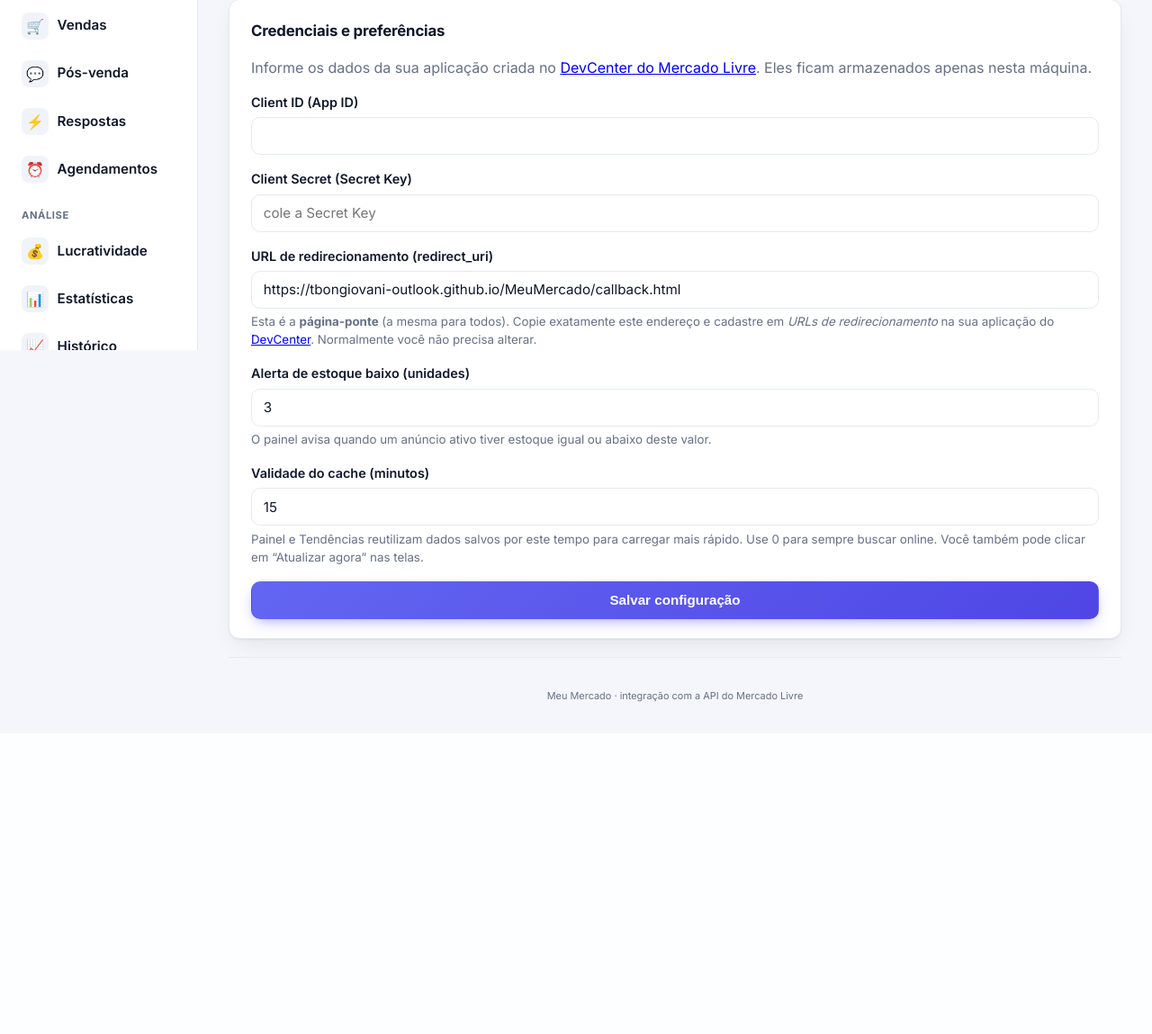
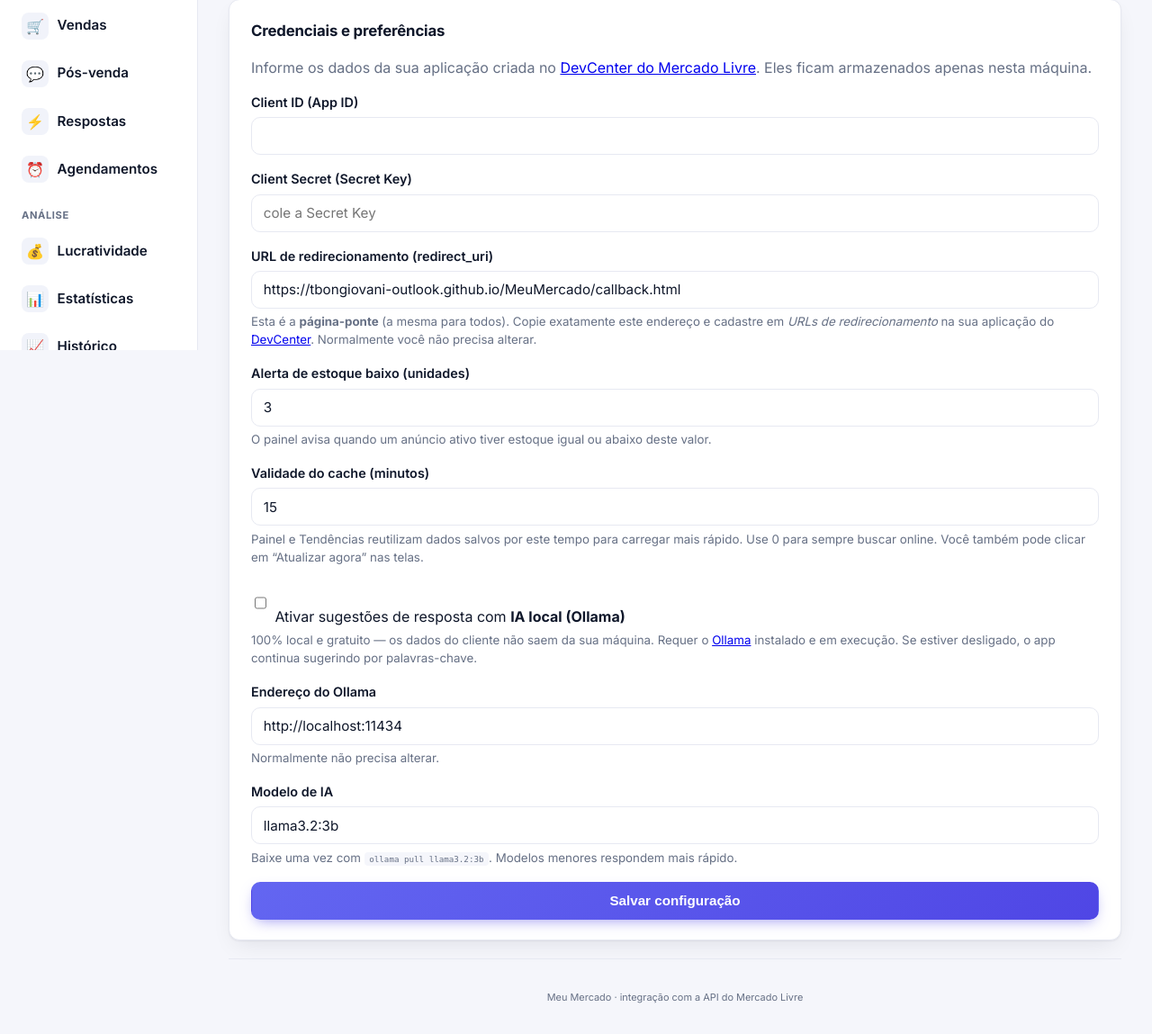
Before and after one commit to tbongiovani-outlook/MeuMercado, a FastAPI app: page /configuracao in a window 1280 px wide. Shown: the part 411-1560 px from the top of the page at 90% size. Before the commit the page ends 1191 px from the top, so only its background shows below. Run offline with FastAPI, Linux system fonts and the light colour scheme; the visitor is signed in with stand-in values (Sample User, id 1); data that the repository does not hold is empty; parts of the project's set-up code (start-up, migrations or seed data) failed here and were passed over.

Commit message:
feat: sugestao de resposta com IA local (Ollama) + toggle em Configuracao
Integracao opcional com Ollama (local, gratuito, offline) para sugerir respostas no pos-venda, caixa de entrada e mensagens. Botao sob demanda com fallback para a heuristica de palavras-chave. Toggle liga/desliga + endpoint e modelo na tela de Configuracao. Instalacao silenciosa opcional do Ollama nos instaladores (MM_COM_IA=1). Cobertura: app/ia.py 100%, total 82%.

```diff
--- /dev/null
+++ b/app/ia.py
@@ -0,0 +1,83 @@
+"""Integração opcional de IA local (Ollama) para sugerir respostas.
+
+Conversa com um servidor Ollama local via HTTP (padrão ``http://localhost:11434``)
+usando o ``httpx`` que já é dependência do projeto — nenhuma lib nova. Tudo degrada
+com segurança: se a integração estiver desligada nas configurações ou o Ollama não
+estiver rodando, as funções retornam vazio/``False`` sem lançar exceção.
+
+Multiplataforma (Windows/macOS) e 100% local: os dados do cliente não saem da máquina.
+"""
+
+import logging
+
+import httpx
+
+from . import database
+
+logger = logging.getLogger("meu_mercado")
+
+DEFAULT_ENDPOINT = "http://localhost:11434"
+DEFAULT_MODELO = "llama3.2:3b"
+
+_SYSTEM = (
+    "Você é um vendedor do Mercado Livre respondendo a um cliente em português do "
+    "Brasil. Escreva uma resposta curta, cordial e objetiva à pergunta, sem saudações "
+    "longas e sem prometer o que não pode cumprir. Responda apenas com o texto da "
+    "mensagem, sem aspas."
+)
+
+
+def habilitada() -> bool:
+    """True se o usuário ligou a integração de IA nas configurações."""
+    return (database.get_config("ia_habilitada") or "") == "1"
+
+
+def endpoint() -> str:
+    """Endereço base do Ollama, sem barra final."""
+    return (database.get_config("ia_endpoint") or DEFAULT_ENDPOINT).rstrip("/")
+
+
+def modelo() -> str:
+    """Nome do modelo a usar (ex.: ``llama3.2:3b``)."""
+    return database.get_config("ia_modelo") or DEFAULT_MODELO
+
+
+def disponivel(timeout: float = 1.5) -> bool:
+    """True se a IA está habilitada E o Ollama responde localmente."""
+    if not habilitada():
+        return False
+    try:
+        resp = httpx.get(f"{endpoint()}/api/tags", timeout=timeout)
+        return resp.status_code == 200
+    except Exception:  # noqa: BLE001
+        return False
+
+
+def sugerir_resposta(pergunta: str, contexto: str = "", timeout: float = 30.0) -> str:
+    """Gera uma sugestão de resposta com o modelo local. Retorna '' em falha."""
+    pergunta = (pergunta or "").strip()
+    if not pergunta or not habilitada():
+        return ""
+
+    prompt = f"Pergunta do cliente: {pergunta}\n"
+    if contexto:
+        prompt += f"Contexto do anúncio: {contexto}\n"
+    prompt += "Resposta sugerida:"
+
+    try:
+        resp = httpx.post(
+            f"{endpoint()}/api/generate",
+            json={
+                "model": modelo(),
+                "system": _SYSTEM,
+                "prompt": prompt,
+                "stream": False,
+                "options": {"temperature": 0.3, "num_predict": 200},
+            },
+            timeout=timeout,
+        )
+        resp.raise_for_status()
+        return (resp.json().get("response") or "").strip()
+    except Exception as exc:  # noqa: BLE001
+        logger.warning("Sugestão de IA indisponível: %s", exc)
+        return ""
--- a/app/main.py
+++ b/app/main.py
@@ -20,13 +20,19 @@ from datetime import UTC, datetime, timedelta
 from urllib.parse import urlsplit
 
 from fastapi import FastAPI, File, Form, Request, UploadFile
-from fastapi.responses import FileResponse, PlainTextResponse, RedirectResponse, Response
+from fastapi.responses import (
+    FileResponse,
+    JSONResponse,
+    PlainTextResponse,
+    RedirectResponse,
+    Response,
+)
 from fastapi.staticfiles import StaticFiles
 from fastapi.templating import Jinja2Templates
 from starlette.exceptions import HTTPException as StarletteHTTPException
 from starlette.middleware.sessions import SessionMiddleware
 
-from . import auth, database, meli, quality, telemetry
+from . import auth, database, ia, meli, quality, telemetry
 from .config import settings
 
 # Configura logging em arquivo assim que o módulo é importado.
@@ -651,6 +657,9 @@ def configuracao_form(request: Request):
         "redirect_uri": meli.get_redirect_uri(),
         "estoque_baixo": _limite_estoque_baixo(),
         "cache_ttl_min": int(database.get_config("cache_ttl_min") or 15),
+        "ia_habilitada": ia.habilitada(),
+        "ia_endpoint": database.get_config("ia_endpoint") or ia.DEFAULT_ENDPOINT,
+        "ia_modelo": database.get_config("ia_modelo") or ia.DEFAULT_MODELO,
         "connected": conectado,
         "ml_user": conta,
         "badges": _nav_badges(),
@@ -677,6 +686,9 @@ def configuracao_save(
     redirect_uri: str = Form(""),
     estoque_baixo: int = Form(3),
     cache_ttl_min: int = Form(15),
+    ia_habilitada: bool = Form(False),
+    ia_endpoint: str = Form(""),
+    ia_modelo: str = Form(""),
 ):
     if not _current_user_id(request):
         return _redirect("/entrar")
@@ -685,6 +697,9 @@ def configuracao_save(
     database.set_config("meli_redirect_uri", redirect_uri.strip())
     database.set_config("estoque_baixo", str(max(0, estoque_baixo)))
     database.set_config("cache_ttl_min", str(max(0, cache_ttl_min)))
+    database.set_config("ia_habilitada", "1" if ia_habilitada else "0")
+    database.set_config("ia_endpoint", ia_endpoint.strip() or ia.DEFAULT_ENDPOINT)
+    database.set_config("ia_modelo", ia_modelo.strip() or ia.DEFAULT_MODELO)
     # Só sobrescreve o secret se o usuário digitou um novo (mantém o atual se vazio).
     if client_secret.strip():
         database.set_config("meli_client_secret", client_secret.strip())
@@ -697,6 +712,9 @@ def configuracao_save(
         "redirect_uri": meli.get_redirect_uri(),
         "estoque_baixo": _limite_estoque_baixo(),
         "cache_ttl_min": int(database.get_config("cache_ttl_min") or 15),
+        "ia_habilitada": ia.habilitada(),
+        "ia_endpoint": database.get_config("ia_endpoint") or ia.DEFAULT_ENDPOINT,
+        "ia_modelo": database.get_config("ia_modelo") or ia.DEFAULT_MODELO,
         "connected": _conta_conectada()[0],
         "ml_user": _conta_conectada()[1],
         "badges": _nav_badges(),
@@ -790,6 +808,7 @@ def _base_context(request: Request) -> dict:
         "error": None,
         "flash": request.session.pop("flash", None),
         "badges": _nav_badges(),
+        "ia_on": ia.habilitada(),
     }
 
 
@@ -1463,6 +1482,34 @@ def _sugerir_resposta(pergunta: str, respostas: list[dict]) -> str:
     return melhor if score >= 1 else ""
 
 
+@app.post("/ia/sugerir")
+def ia_sugerir(request: Request, pergunta: str = Form(...)):
+    """Gera uma sugestão de resposta com a IA local (Ollama). Responde JSON.
+
+    Sob demanda (chamado por JS na tela), para não travar o carregamento das
+    páginas com uma chamada ao modelo por pergunta. Degrada com segurança:
+    se a IA falhar, cai na heurística de respostas rápidas.
+    """
+    redirect, _ = _require_ready(request)
+    if redirect:
+        return JSONResponse({"ok": False, "erro": "Sessão expirada."}, status_code=401)
+    if not ia.habilitada():
+        return JSONResponse(
+            {"ok": False, "erro": "IA local desativada nas configurações."}, status_code=400
+        )
+    sugestao = ia.sugerir_resposta(pergunta)
+    if not sugestao:
+        sugestao = _sugerir_resposta(pergunta, database.list_quick_replies())
+    if not sugestao:
+        return JSONResponse(
+            {
+                "ok": False,
+                "erro": "Não foi possível gerar uma sugestão. O Ollama está em execução?",
+            }
+        )
+    return JSONResponse({"ok": True, "sugestao": sugestao})
+
+
 @app.post("/pos-venda/responder")
 def responder_pergunta(request: Request, question_id: int = Form(...), text: str = Form(...)):
     redirect, _ = _require_ready(request)
--- a/templates/base.html
+++ b/templates/base.html
@@ -196,6 +196,39 @@
             });
         })();
 
+        // Sugestão de resposta com IA local (Ollama), sob demanda.
+        (function () {
+            document.addEventListener("click", function (e) {
+                var btn = e.target.closest(".btn-ia");
+                if (!btn) return;
+                var form = btn.closest("form");
+                if (!form) return;
+                var campo = form.querySelector('input[name="text"], textarea[name="text"]');
+                var pergunta = btn.getAttribute("data-pergunta") || (campo && campo.value) || "";
+                if (!pergunta.trim()) return;
+                var original = btn.textContent;
+                btn.disabled = true;
+                btn.textContent = "✨ …";
+                fetch("/ia/sugerir", {
+                    method: "POST",
+                    headers: { "Content-Type": "application/x-www-form-urlencoded" },
+                    body: new URLSearchParams({ pergunta: pergunta }).toString()
+                }).then(function (r) { return r.json(); }).then(function (data) {
+                    if (data.ok && campo) {
+                        campo.value = data.sugestao;
+                        campo.focus();
+                    } else if (data.erro) {
+                        alert(data.erro);
+                    }
+                }).catch(function () {
+                    alert("Não foi possível falar com a IA local.");
+                }).finally(function () {
+                    btn.disabled = false;
+                    btn.textContent = original;
+                });
+            });
+        })();
+
         // Edição em massa: "selecionar todos".
         (function () {
             var all = document.getElementById("check-all");
--- a/templates/caixa_entrada.html
+++ b/templates/caixa_entrada.html
@@ -57,6 +57,7 @@
                 {% endif %}
                 <input type="text" name="text" required maxlength="2000"
                        value="{{ q.sugestao or '' }}" placeholder="Escreva a resposta…">
+                {% if ia_on %}<button type="button" class="btn btn--ghost btn--sm btn-ia" data-pergunta="{{ q.text }}" title="Sugerir resposta com IA local">✨ IA</button>{% endif %}
                 <button class="btn btn--primary btn--sm" type="submit">Responder</button>
             </form>
             {% if q.sugestao %}<small class="hint">💡 Sugestão preenchida — revise antes de enviar.</small>{% endif %}
--- a/templates/configuracao.html
+++ b/templates/configuracao.html
@@ -83,6 +83,25 @@
             <small class="muted">Painel e Tendências reutilizam dados salvos por este tempo para carregar mais rápido.
                 Use 0 para sempre buscar online. Você também pode clicar em “Atualizar agora” nas telas.</small>
         </label>
+        <fieldset class="field" style="border:0;padding:0;margin:0">
+            <label class="check-inline">
+                <input type="checkbox" name="ia_habilitada" value="1" {% if ia_habilitada %}checked{% endif %}>
+                <span>Ativar sugestões de resposta com <strong>IA local (Ollama)</strong></span>
+            </label>
+            <small class="muted">100% local e gratuito — os dados do cliente não saem da sua máquina.
+                Requer o <a href="https://ollama.com" target="_blank" rel="noopener">Ollama</a> instalado e em execução.
+                Se estiver desligado, o app continua sugerindo por palavras-chave.</small>
+        </fieldset>
+        <label class="field">
+            <span>Endereço do Ollama</span>
+            <input type="text" name="ia_endpoint" value="{{ ia_endpoint }}" placeholder="http://localhost:11434">
+            <small class="muted">Normalmente não precisa alterar.</small>
+        </label>
+        <label class="field">
+            <span>Modelo de IA</span>
+            <input type="text" name="ia_modelo" value="{{ ia_modelo }}" placeholder="llama3.2:3b">
+            <small class="muted">Baixe uma vez com <code>ollama pull llama3.2:3b</code>. Modelos menores respondem mais rápido.</small>
+        </label>
         <button class="btn btn--primary" type="submit">Salvar configuração</button>
     </form>
 </section>
--- a/templates/mensagens.html
+++ b/templates/mensagens.html
@@ -45,6 +45,7 @@
         </select>
         {% endif %}
         <input type="text" name="text" required maxlength="2000" placeholder="Escreva uma mensagem…">
+        {% if ia_on and messages %}<button type="button" class="btn btn--ghost btn--sm btn-ia" data-pergunta="{{ messages[-1].text }}" title="Sugerir resposta com IA local">✨ IA</button>{% endif %}
         <button class="btn btn--primary btn--sm" type="submit">Enviar</button>
     </form>
     {% endif %}
--- a/templates/pos_venda.html
+++ b/templates/pos_venda.html
@@ -63,6 +63,7 @@
                     </select>
                     {% endif %}
                     <input type="text" name="text" required maxlength="2000" value="{{ q.sugestao or '' }}" placeholder="Escreva a resposta…">
+                    {% if ia_on %}<button type="button" class="btn btn--ghost btn--sm btn-ia" data-pergunta="{{ q.text }}" title="Sugerir resposta com IA local">✨ IA</button>{% endif %}
                     <button class="btn btn--primary btn--sm" type="submit">Responder</button>
                 </form>
                 {% if q.sugestao %}<small class="hint">💡 Sugestão preenchida automaticamente — revise antes de enviar.</small>{% endif %}
```
Also changed, not shown: tests/test_ia.py (added, +157 -0 lines), README.md, 2 other files.
